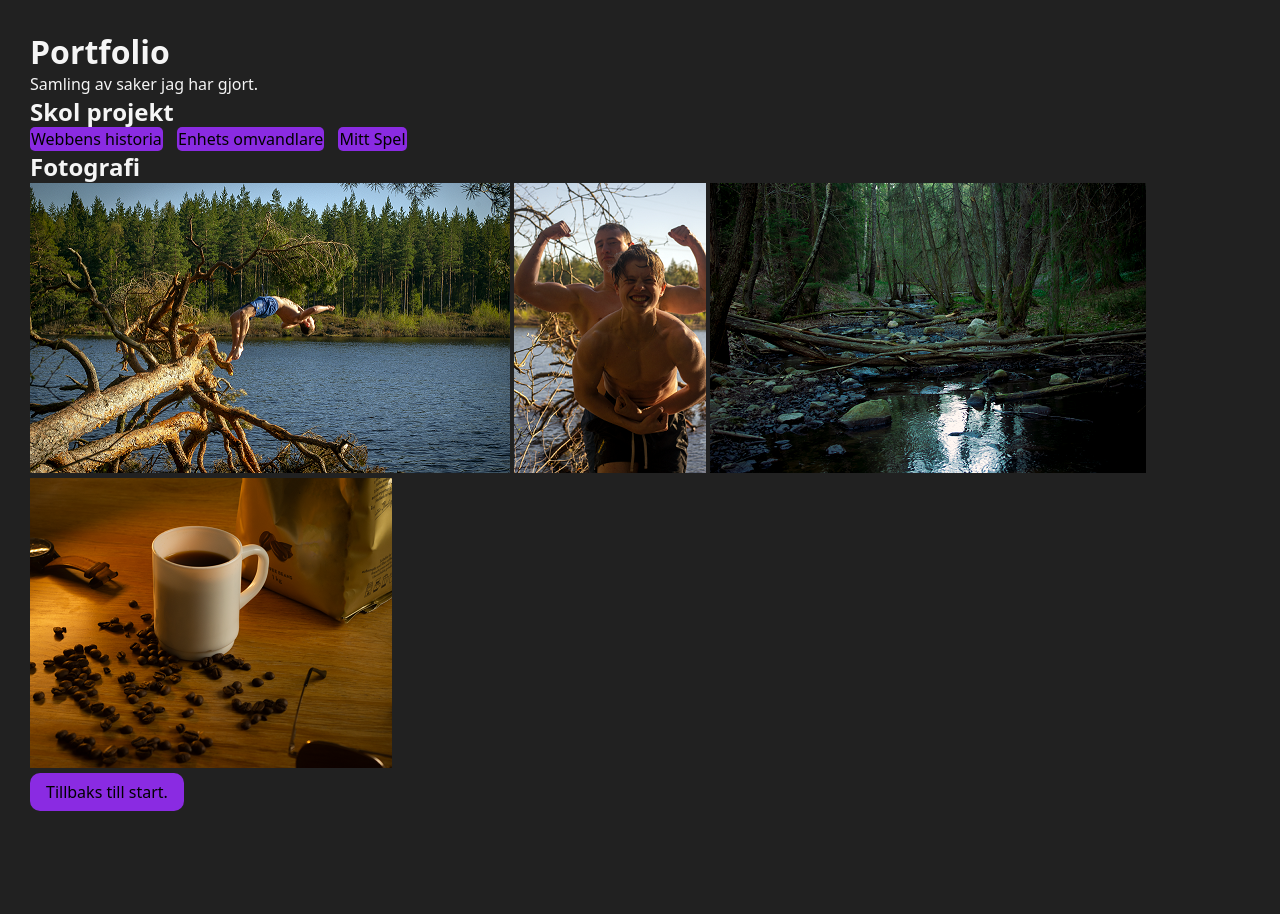
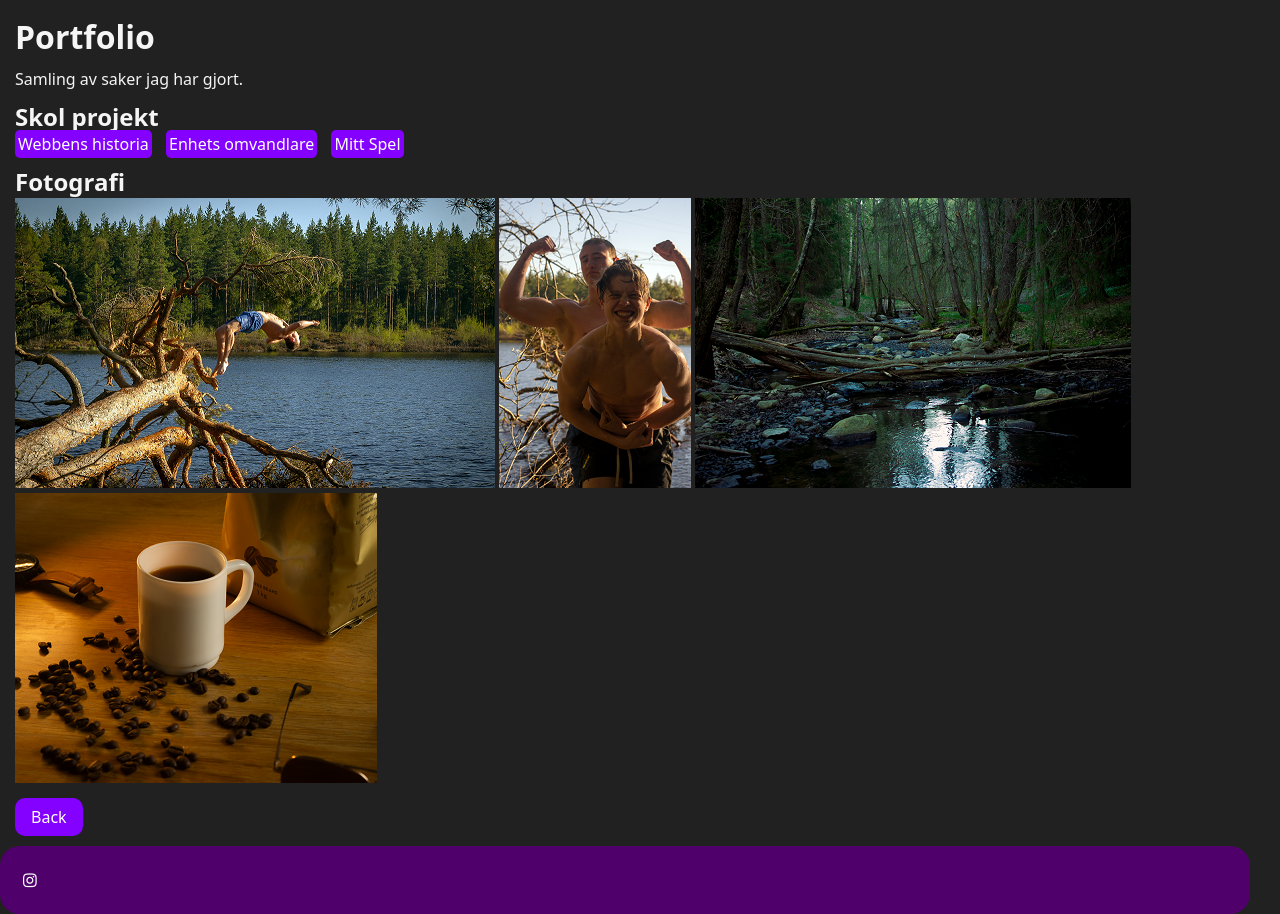
Before and after one commit to stenkaal/Scrapped-Personal-Website2, a plain HTML site: page Project/project.html in a window 1280 px wide. Before the commit the page ends 841 px from the top, so only its background shows below. Drawn offline with Linux system fonts and the light colour scheme.

Commit message:
Footer and semantics
Added semantics and a footer with links to my social medias on the pages.

```diff
--- a/CV/cv.css
+++ b/CV/cv.css
@@ -16,7 +16,33 @@ body {
     color: whitesmoke;
 }
 
-a {
+article > a {
     margin-top: 30px;
     color: rgb(132, 0, 255);
 }
+
+footer {
+    left: 0;
+    bottom: 0;
+    width: 100%;
+    background-color: rgb(79, 0, 107);
+    color: aliceblue;
+    text-align: left;
+    display: flex;
+    flex-direction: row;
+    padding: 20px;
+    margin-top: 25px;
+    margin-bottom: -25px;
+    margin-left: -15px;
+    border-radius: 20px;
+ }
+
+ footer > a {
+    color: white;
+    padding: 3px;
+    border-radius: 5px;
+ }
+
+ footer > a:hover {
+    background-color: rgb(178, 125, 227);
+ }
--- a/OmMig/OmMig.css
+++ b/OmMig/OmMig.css
@@ -10,13 +10,57 @@
 body {
     display: flex;
     flex-direction: column;
-    margin: 30px;
+    margin: 15px;
     justify-content: center;
     background-color: #212121;
     color: whitesmoke;
 }
 
-a {
+body > *:not(h1) {
+    margin-top: 10px;
+}
+
+nav > a {
     margin-top: 30px;
-    color: rgb(132, 0, 255);
+    color: aliceblue;
+    background-color: rgb(132, 0, 255);
+    border-radius: 5px;
+    padding-left: 5px;
+    padding-right: 5px;
+    margin-top: 5px;
 }
+
+a:hover {
+    background-color: rgb(190, 121, 255);
+}
+
+img {
+    width: 177px;
+    height: 314px;
+}
+
+footer {
+    left: 0;
+    bottom: 0;
+    width: 100%;
+    background-color: rgb(79, 0, 107);
+    color: aliceblue;
+    text-align: left;
+    display: flex;
+    flex-direction: row;
+    padding: 20px;
+    margin-top: 25px;
+    margin-bottom: -10px;
+    margin-left: -10px;
+    border-radius: 20px;
+ }
+
+ footer > a {
+    color: white;
+    padding: 3px;
+    border-radius: 5px;
+ }
+
+ footer > a:hover {
+    background-color: rgb(178, 125, 227);
+ }
--- a/Project/project.css
+++ b/Project/project.css
@@ -8,16 +8,20 @@
 }
 
 a {
-    color: black;
+    color: rgb(255, 255, 255);
 }
 
 body {
     display: flex;
     flex-direction: column;
-    margin: 30px;
+    margin: 15px;
     justify-content: center;
     background-color: #212121;
     color: whitesmoke;
+}
+
+body > *:not(h1) {
+    margin-top: 10px;
 }
 
 #back {
@@ -25,7 +29,7 @@ body {
     padding: 8px 16px;
     border-radius: 10px;
     max-width: fit-content;
-    background-color: blueviolet;
+    background-color: rgb(132, 0, 255);
     color: black;
 }
 
@@ -35,9 +39,9 @@ body {
 
 #skola > a {
     margin-right: 10px;
-    background-color: blueviolet;
+    background-color: rgb(132, 0, 255);
     border-radius: 5px;
-    padding: 1px;
+    padding: 3px;
 }
 
 #skola > a:hover {
@@ -49,3 +53,29 @@ body {
     transition: 0.3s;
     border-radius: 10px;
 }
+
+footer {
+    left: 0;
+    bottom: 0;
+    width: 100%;
+    background-color: rgb(79, 0, 107);
+    color: aliceblue;
+    text-align: left;
+    display: flex;
+    flex-direction: row;
+    padding: 20px;
+    margin-top: 25px;
+    margin-bottom: -25px;
+    margin-left: -15px;
+    border-radius: 20px;
+ }
+
+ footer > a {
+    color: white;
+    padding: 3px;
+    border-radius: 5px;
+ }
+
+ footer > a:hover {
+    background-color: rgb(178, 125, 227);
+ }
--- a/Project/project.html
+++ b/Project/project.html
@@ -5,6 +5,7 @@
     <meta http-equiv="X-UA-Compatible" content="IE=edge">
     <meta name="viewport" content="width=device-width, initial-scale=1.0">
     <link rel="stylesheet" href="project.css">
+    <link rel="stylesheet" href="https://cdnjs.cloudflare.com/ajax/libs/font-awesome/4.7.0/css/font-awesome.min.css">
     <link rel="icon" type="image/x-icon" href="/Bilder/bxl-graphql.svg">
     <title> Project | Sten Kaal</title>
 </head>
@@ -13,7 +14,7 @@
     <p>Samling av saker jag har gjort.</p>
     <div id="skola">
         <h2>Skol projekt</h2>
-        <a href="Webbens historia/WebbensHistoria.html">Webbens historia</a>
+        <a href="WebbensHistoria/WebbensHistoria.html">Webbens historia</a>
         <a href="EnhetsOmvandlare/omvandlare.html">Enhets omvandlare</a>
         <a href="MittSpel/MittSpel.html">Mitt Spel</a>
     </div>
@@ -25,10 +26,10 @@
         <a href="/Bilder/StörreBilder/CovFefe.png" target="_blank" id="img4" class="myImages"><img src="/Bilder/CovFefe.png" alt="Kaffe"></a>
     </div>
     <div id="back">
-        <a href="/index.html">Tillbaks till start.</a>
+        <a href="/index.html">Back</a>
     </div>
     <footer>
-
+        <a href="https://www.instagram.com/sten_kaal/" target="_blank"><i class="fa fa-instagram" style="color: #ffffff;"></i></a>
     </footer>
 </body>
 <script src="project.js"></script>
--- a/index.css
+++ b/index.css
@@ -69,10 +69,6 @@ nav > h2 {
     color: aliceblue;
 }
 
-footer {
-
-}
-
 /* Tagen från internet, inte min kod */
 figure {
     display: grid;
```
Also changed, not shown: CV/cv.html (+9 -3 lines), OmMig/OmMig.html (+7 -2 lines), Project/EnhetsOmvandlare/omvandlare.html (+4 -0 lines), Project/MittSpel/MittSpel.html (+6 -0 lines), Project/Webbens historia/WebbensHistoria.html (deleted, +0 -63 lines), Project/WebbensHistoria/WebbensHistoria.html (added, +68 -0 lines), index.html (+0 -3 lines), style.css (+0 -28 lines), Bilder/Snapchat-1813729564.png (added), Bilder/instagram.svg (added).
